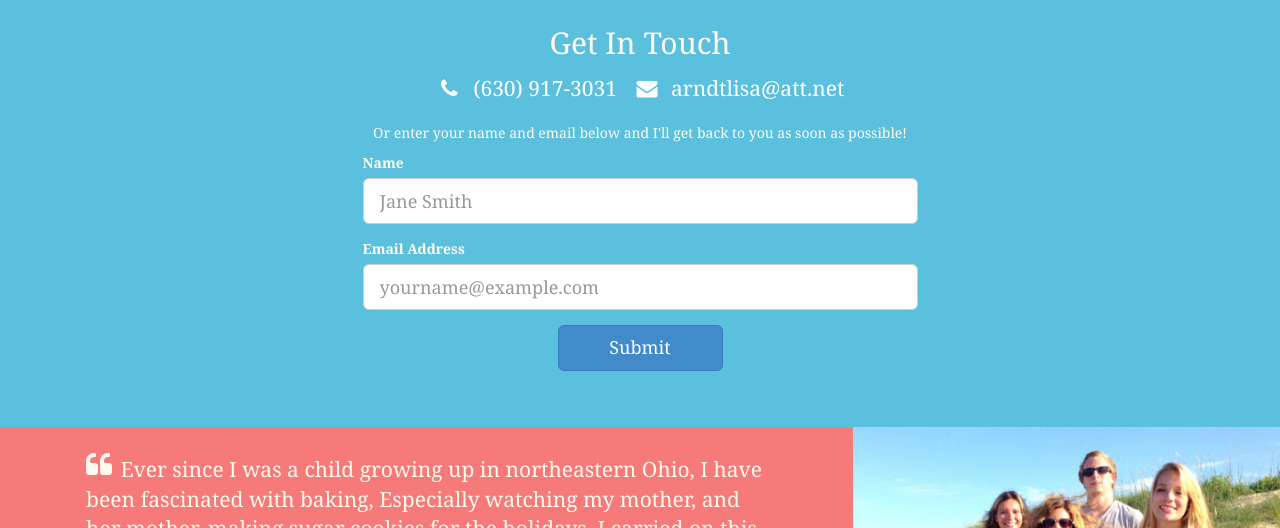
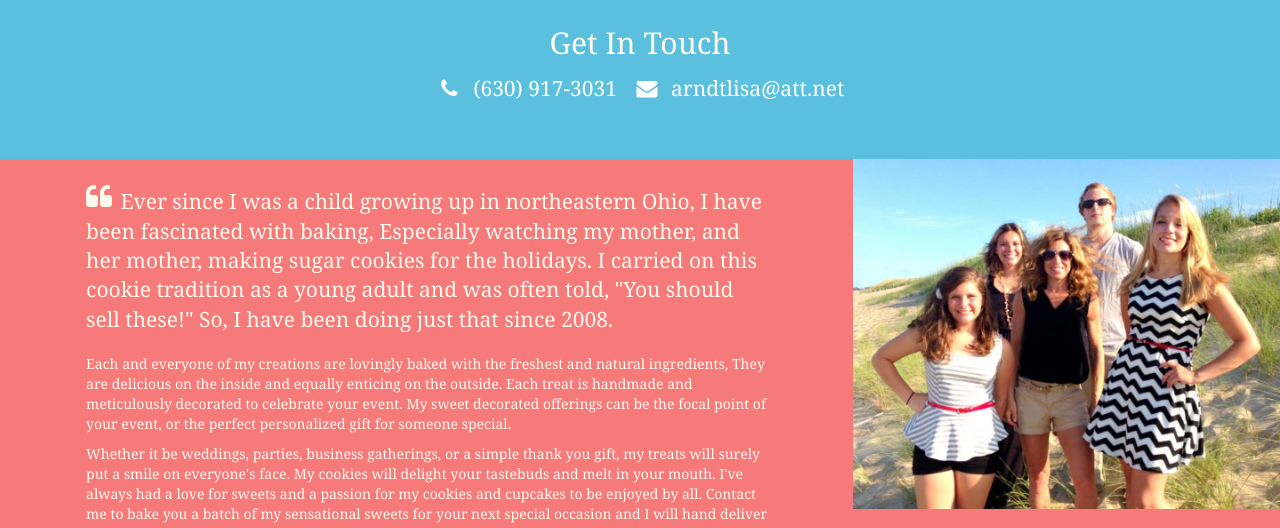
Before and after one commit to rsefer/lisaarndt, a website: page index.html in a window 1280 px wide. Shown: the part 1620-2148 px from the top of the page. Drawn offline with Linux system fonts and the light colour scheme.

Commit message:
Removed form

```diff
--- a/index.html
+++ b/index.html
@@ -118,23 +118,6 @@
 			<div class="col-md-6 col-md-offset-3 col-sm-8 col-sm-offset-2">
 				<h2 class="text-center">Get In Touch</h2>
 				<p class="lead text-center"><a href="tel:+16309173031"><i class="fa fa-fw fa-phone left"></i>(630) 917-3031</a><span class="hidden-xs">&nbsp;&nbsp;&nbsp;</span><br class="visible-xs"><a href="mailto:arndtlisa@att.net" target="_blank"><i class="fa fa-fw fa-envelope left"></i>arndtlisa@att.net</a></p>
-				<p class="text-center">Or enter your name and email below and I'll get back to you as soon as possible!</p>
-				<form role="form" method="post" action="//formspree.io/arndtlisa@att.net">
-					<input type="hidden" name="_next" value="http://cookiegirl.net" />
-					<div class="form-group">
-						<label for="name">Name</label>
-						<input id="name" class="input-lg form-control" type="text" name="name" placeholder="Jane Smith" required="required" />
-					</div>
-				  <div class="form-group">
-				    <label for="email">Email Address</label>
-				    <input id="email" type="email" name="_replyto" class="input-lg form-control" id="email" placeholder="yourname@example.com" required="required" />
-				  </div>
-				  <div class="row">
-				  	<div class="col-sm-4 col-sm-offset-4">
-				  		<button type="submit" class="btn btn-primary btn-lg btn-block">Submit</button>
-				  	</div>
-				  </div>
-				</form>
 			</div>
 		</div>
 	</div>
```
